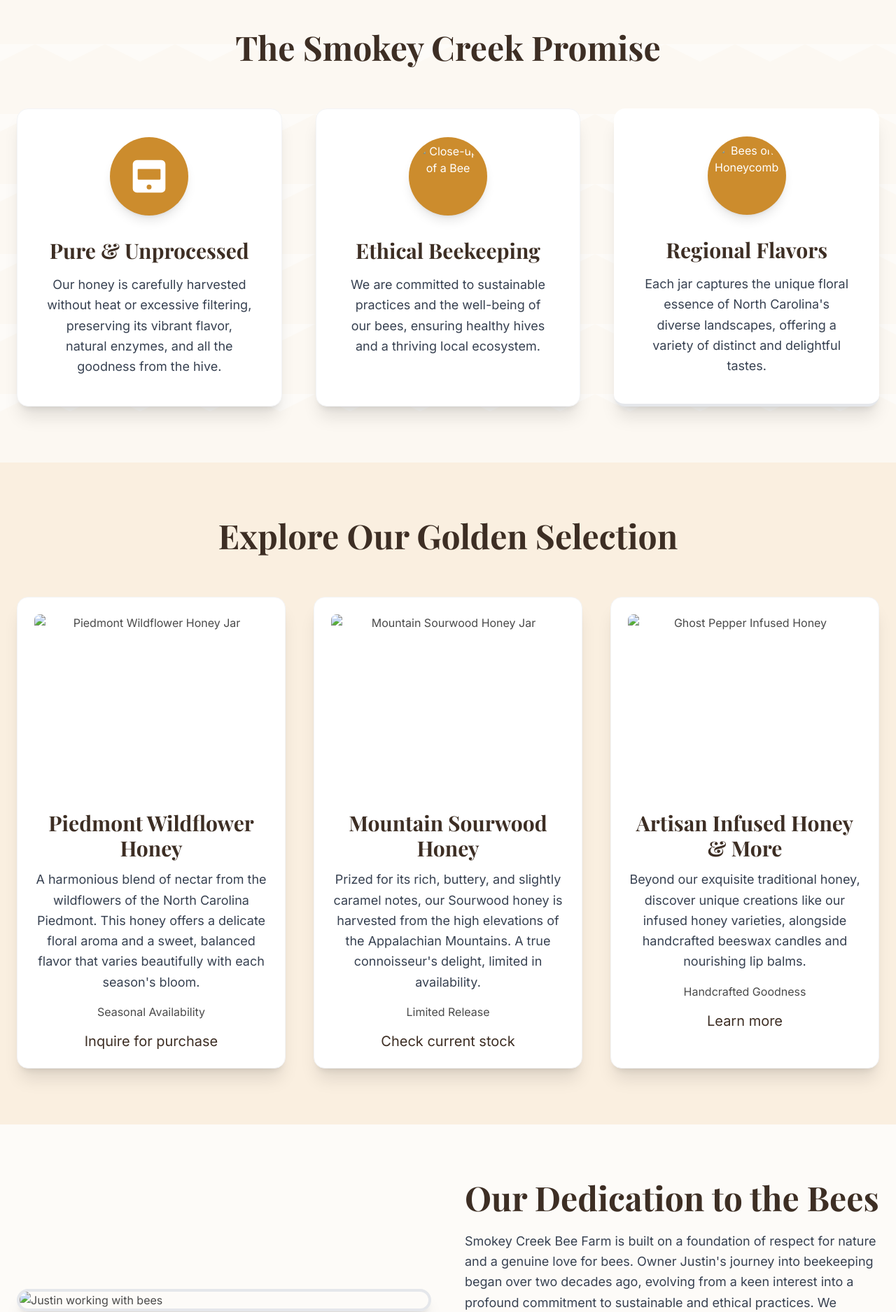
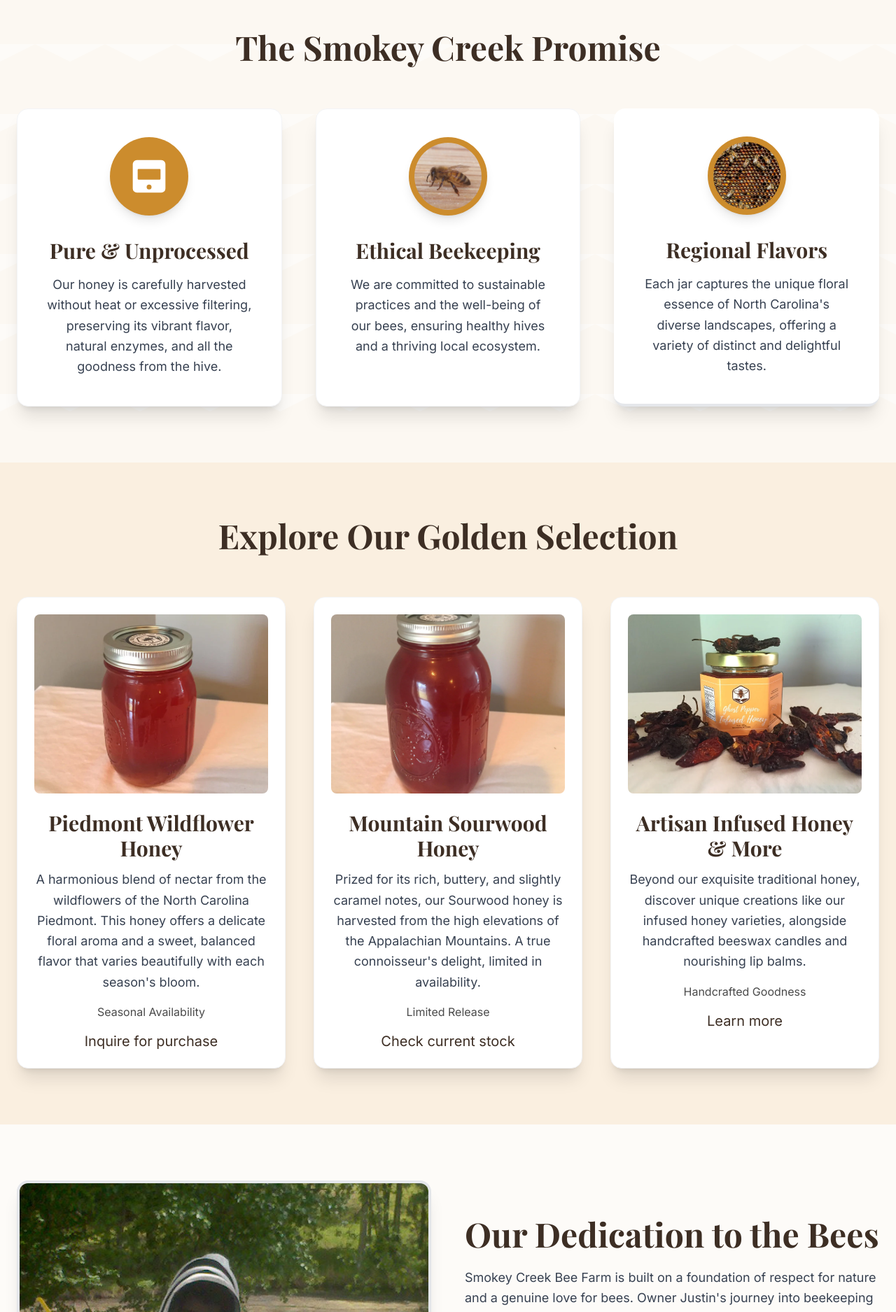
Before and after one commit to specialkayme/SmokeyCreekBeeFarm, a plain HTML site: page index.html in a window 1280 px wide. Shown: the part 925-2800 px from the top of the page at 70% size. Drawn offline with nearby package versions, Linux system fonts and the light colour scheme.

Commit message:
Update index.html

```diff
--- a/index.html
+++ b/index.html
@@ -83,7 +83,7 @@
         <div class="container mx-auto px-6 flex justify-between items-center">
             <!-- Logo in Header -->
             <a href="#" class="block">
-                <img src="SMOKEY-CREEK side logo.png-11c5a4e4-088a-446d-bbcf-b2ec9769d913" alt="Smokey Creek Bee Farm Logo" class="h-12 md:h-14 w-auto object-contain">
+                <img src="SMOKEY-CREEK side logo.png" alt="Smokey Creek Bee Farm Logo" class="h-12 md:h-14 w-auto object-contain">
             </a>
 
             <!-- Mobile Menu Button -->
@@ -113,7 +113,7 @@
 
     <!-- Hero Section -->
     <section id="home" class="relative bg-center bg-cover h-screen flex items-center justify-center text-center p-6"
-        style="background-image: url('496304992_2515493082122645_7939827611434993548_n.jpg-5c689c8e-e7aa-465c-a30b-162067530cf3');">
+        style="background-image: url('496304992_2515493082122645_7939827611434993548_n.jpg');">
         <!-- Subtle gradient overlay from Mellifera example -->
         <div class="absolute inset-0 bg-gradient-to-t from-black via-transparent to-black opacity-60"></div>
         <!-- Background pattern for visual interest -->
@@ -121,7 +121,7 @@
 
         <div class="relative z-10 text-white max-w-5xl mx-auto py-12 px-8 bg-dark-brown bg-opacity-40 rounded-xl shadow-2xl flex flex-col items-center justify-center">
             <!-- Main Logo in Hero Section -->
-            <img src="SMOKEY-CREEK side logo.png-11c5a4e4-088a-446d-bbcf-b2ec9769d913" alt="Smokey Creek Bee Farm Logo" class="max-w-xs md:max-w-sm lg:max-w-md w-full h-auto mb-10 drop-shadow-lg">
+            <img src="SMOKEY-CREEK side logo.png" alt="Smokey Creek Bee Farm Logo" class="max-w-xs md:max-w-sm lg:max-w-md w-full h-auto mb-10 drop-shadow-lg">
 
             <div class="flex flex-col sm:flex-row justify-center space-y-5 sm:space-y-0 sm:space-x-8">
                 <a href="#our-honey" class="btn-action-small btn-action">Explore Our Honey</a>
@@ -152,7 +152,7 @@
                 <div class="bg-white p-10 rounded-2xl shadow-xl transform transition-transform duration-300 hover:scale-105 border border-gray-100 flex flex-col items-center">
                     <div class="w-28 h-28 mx-auto mb-8 bg-honey-gold rounded-full flex items-center justify-center text-white shadow-lg">
                         <!-- Image for Ethical Beekeeping -->
-                        <img src="Bee.jpg-f5bf5fbc-fd61-4d15-8272-1d49d8426692" alt="Close-up of a Bee" class="w-full h-full object-cover rounded-full p-2">
+                        <img src="Bee.jpg" alt="Close-up of a Bee" class="w-full h-full object-cover rounded-full p-2">
                     </div>
                     <h3 class="text-3xl font-semibold text-dark-brown mb-4">Ethical Beekeeping</h3>
                     <p class="text-gray-700 leading-relaxed text-lg">
@@ -163,7 +163,7 @@
                 <div class="bg-white p-10 rounded-2xl shadow-xl transform transition-transform duration-300 hover:scale-105 border-b-4 border-honey-gold flex flex-col items-center">
                     <div class="w-28 h-28 mx-auto mb-8 bg-honey-gold rounded-full flex items-center justify-center text-white shadow-lg">
                         <!-- Image for Regional Flavors (Bees on Honeycomb) -->
-                        <img src="59373793_887612701577366_7126878725924192256_n.jpg-dbf9ea27-2809-462f-b601-e9a651ec87b5" alt="Bees on Honeycomb" class="w-full h-full object-cover rounded-full p-2">
+                        <img src="59373793_887612701577366_7126878725924192256_n.jpg" alt="Bees on Honeycomb" class="w-full h-full object-cover rounded-full p-2">
                     </div>
                     <h3 class="text-3xl font-semibold text-dark-brown mb-4">Regional Flavors</h3>
                     <p class="text-gray-700 leading-relaxed text-lg">
@@ -181,7 +181,7 @@
             <div class="grid grid-cols-1 md:grid-cols-2 lg:grid-cols-3 gap-10">
                 <!-- Honey Product 1: Piedmont Wildflower Honey -->
                 <div class="bg-white p-6 rounded-2xl shadow-xl hover:shadow-2xl transition-shadow duration-300 border border-gray-100 overflow-hidden">
-                    <img src="unnamed_1024x1024@2x.webp-57174255-c9c7-4a98-84ac-328702c4f12b" alt="Piedmont Wildflower Honey Jar" class="w-full h-64 object-cover rounded-lg mb-6 transform transition-transform duration-300 hover:scale-105">
+                    <img src="unnamed_1024x1024@2x.webp" alt="Piedmont Wildflower Honey Jar" class="w-full h-64 object-cover rounded-lg mb-6 transform transition-transform duration-300 hover:scale-105">
                     <h3 class="text-3xl font-semibold text-dark-brown mb-3">Piedmont Wildflower Honey</h3>
                     <p class="text-gray-700 leading-relaxed mb-4 text-lg">
                         A harmonious blend of nectar from the wildflowers of the North Carolina Piedmont. This honey offers a delicate floral aroma and a sweet, balanced flavor that varies beautifully with each season's bloom.
@@ -194,7 +194,7 @@
 
                 <!-- Honey Product 2: Mountain Sourwood Honey -->
                 <div class="bg-white p-6 rounded-2xl shadow-xl hover:shadow-2xl transition-shadow duration-300 border border-gray-100 overflow-hidden">
-                    <img src="unnamed_1_1024x1024@2x.webp-77392c94-ba30-4547-aa6f-3ca4e1ba6244" alt="Mountain Sourwood Honey Jar" class="w-full h-64 object-cover rounded-lg mb-6 transform transition-transform duration-300 hover:scale-105">
+                    <img src="unnamed_1_1024x1024@2x.webp" alt="Mountain Sourwood Honey Jar" class="w-full h-64 object-cover rounded-lg mb-6 transform transition-transform duration-300 hover:scale-105">
                     <h3 class="text-3xl font-semibold text-dark-brown mb-3">Mountain Sourwood Honey</h3>
                     <p class="text-gray-700 leading-relaxed mb-4 text-lg">
                         Prized for its rich, buttery, and slightly caramel notes, our Sourwood honey is harvested from the high elevations of the Appalachian Mountains. A true connoisseur's delight, limited in availability.
@@ -207,7 +207,7 @@
 
                 <!-- Honey Product 3: Artisan Bee Products (now featuring infused honey) -->
                 <div class="bg-white p-6 rounded-2xl shadow-xl hover:shadow-2xl transition-shadow duration-300 border border-gray-100 overflow-hidden">
-                    <img src="IMG_0238_1024x1024@2x.webp-65aabfcb-4ca6-4b19-9f65-fcf1d1c6e04b" alt="Ghost Pepper Infused Honey" class="w-full h-64 object-cover rounded-lg mb-6 transform transition-transform duration-300 hover:scale-105">
+                    <img src="IMG_0238_1024x1024@2x.webp" alt="Ghost Pepper Infused Honey" class="w-full h-64 object-cover rounded-lg mb-6 transform transition-transform duration-300 hover:scale-105">
                     <h3 class="text-3xl font-semibold text-dark-brown mb-3">Artisan Infused Honey & More</h3>
                     <p class="text-gray-700 leading-relaxed mb-4 text-lg">
                         Beyond our exquisite traditional honey, discover unique creations like our infused honey varieties, alongside handcrafted beeswax candles and nourishing lip balms.
@@ -225,7 +225,7 @@
     <section id="our-story" class="py-20 bg-FDFBF8">
         <div class="container mx-auto px-6 flex flex-col md:flex-row items-center gap-12">
             <div class="md:w-1/2 order-2 md:order-1">
-                <img src="2010-05-01 14.29.12 copy.jpg-054cc997-a173-4866-8eaf-493853584232" alt="Justin working with bees" class="w-full h-auto rounded-2xl shadow-xl object-cover border-4 border-honey-gold">
+                <img src="2010-05-01 14.29.12 copy.jpg" alt="Justin working with bees" class="w-full h-auto rounded-2xl shadow-xl object-cover border-4 border-honey-gold">
             </div>
             <div class="md:w-1/2 order-1 md:order-2 text-center md:text-left">
                 <h2 class="text-5xl font-bold text-dark-brown mb-6">Our Dedication to the Bees</h2>
```
